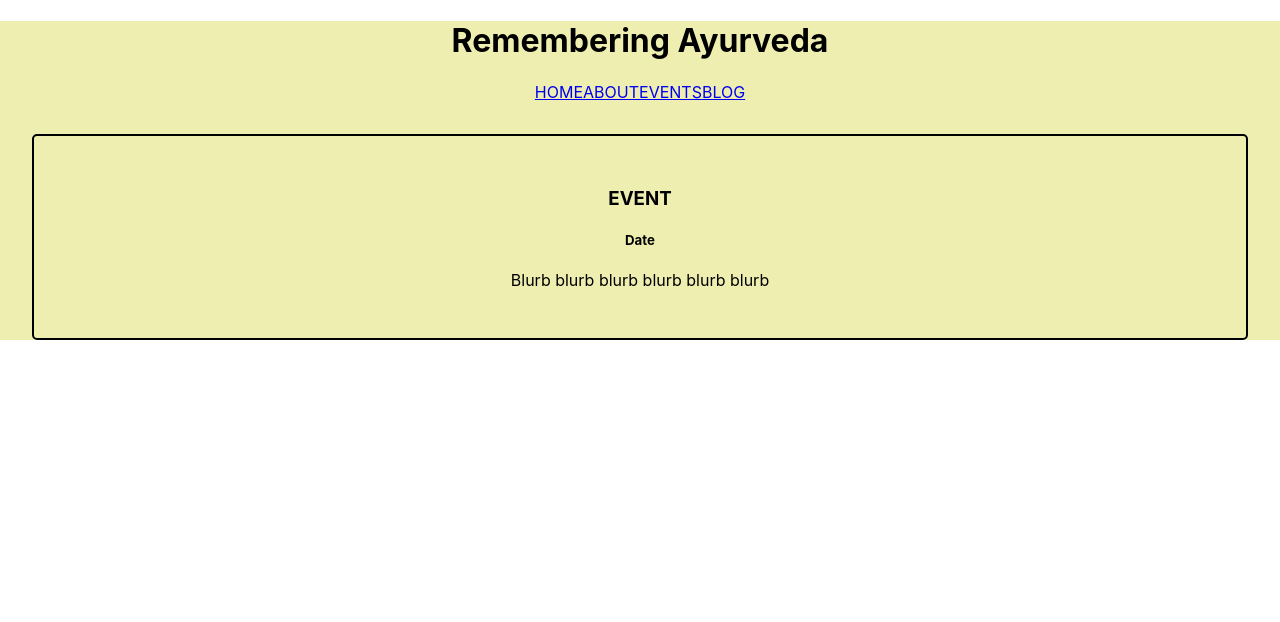
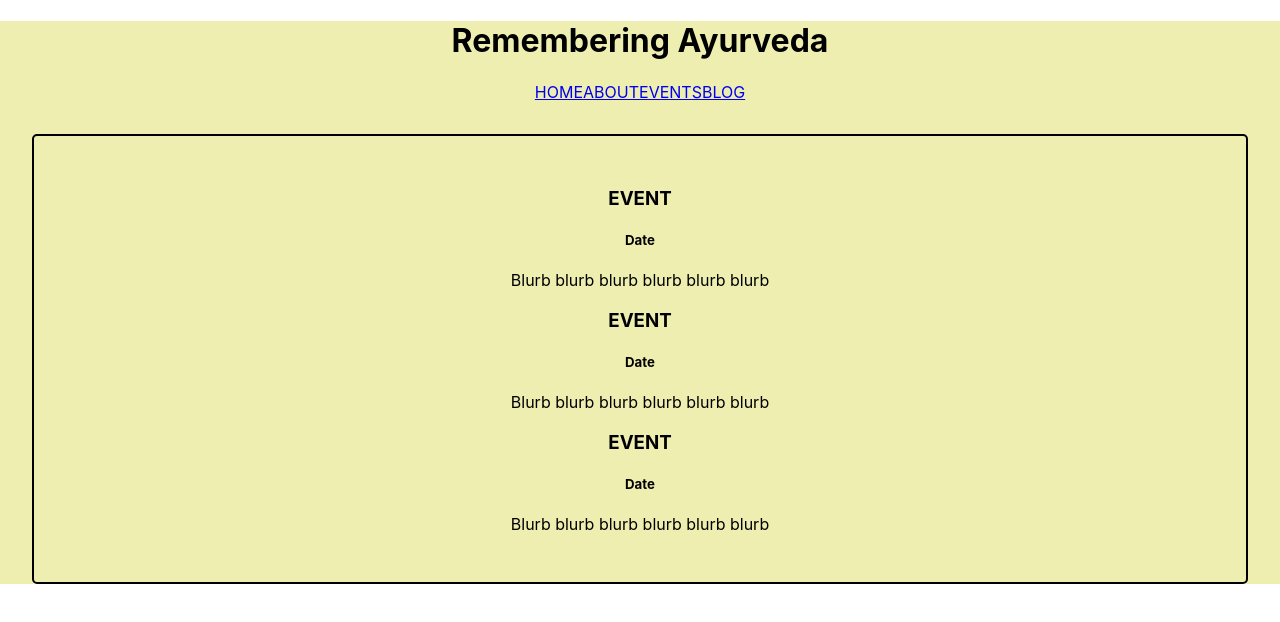
Before and after one commit to CoffeeJitterz/remeberingayurveda, a React (Create React App) app in the folder client/: page /events in a window 1280 px wide. Shown: the top 622 px of the page. Built offline with nearby package versions, Linux system fonts and the light colour scheme.

Commit message:
EventFeed component created and basic code implimented

```diff
--- /dev/null
+++ b/client/src/components/EventFeed.jsx
@@ -0,0 +1,45 @@
+import Event from "./Event"
+
+export default function EventFeed() {
+
+// const events = [
+// {title, date, description, image}
+// ]
+
+const events = [
+    {
+        title: 'Awesome Event 1',
+        date: '06/03/2022',
+        description: "It's an awesome event in the park it's gonna be awesome!",
+        image: 'image 1'
+    },
+    {
+        title: 'Awesome Event 2',
+        date: '16/10/2022',
+        description: "It's an awesome event in the park it's gonna be awesome!",
+        image: 'image 2'
+    },
+    {
+        title: 'Awesome Event 3',
+        date: '16/17/2022',
+        description: "It's an awesome event in the park it's gonna be awesome!",
+        image: 'image 3'
+    }
+]
+
+const output = events.map((event) => {
+    return <Event
+    title={event.title}
+    date={event.date}
+    description={event.description}
+    image={event.image}
+    />
+})
+
+  return (
+<div>
+   {output}
+</div>
+
+  )
+}
--- a/client/src/pages/Events.jsx
+++ b/client/src/pages/Events.jsx
@@ -1,13 +1,13 @@
 import Header from "../shared/Header"
 import Card from "../shared/Card"
-import Event from "../components/Event"
+import EventFeed from "../components/EventFeed"
 
 export default function Events() {
   return (
     <div>
         <Header />
         <Card>
-        <Event />
+        <EventFeed />
         </Card>
 
     </div>
```
